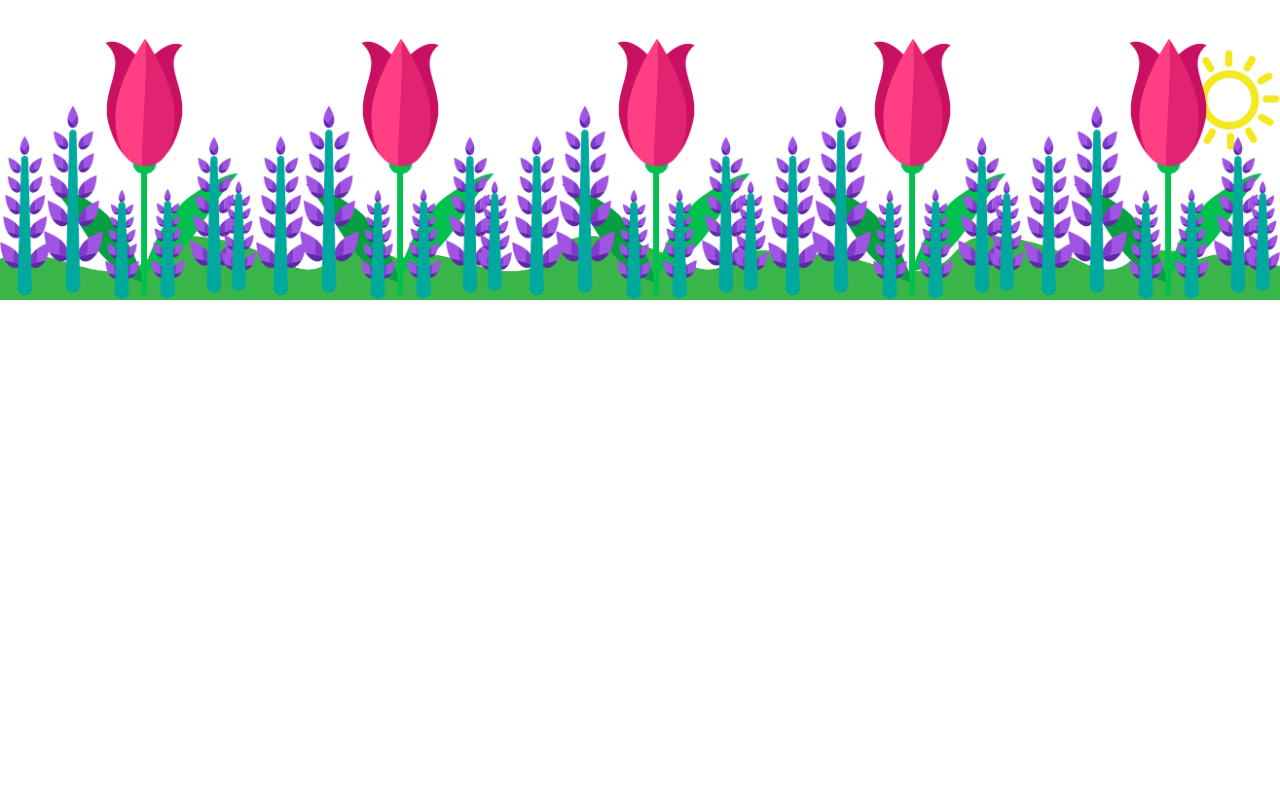
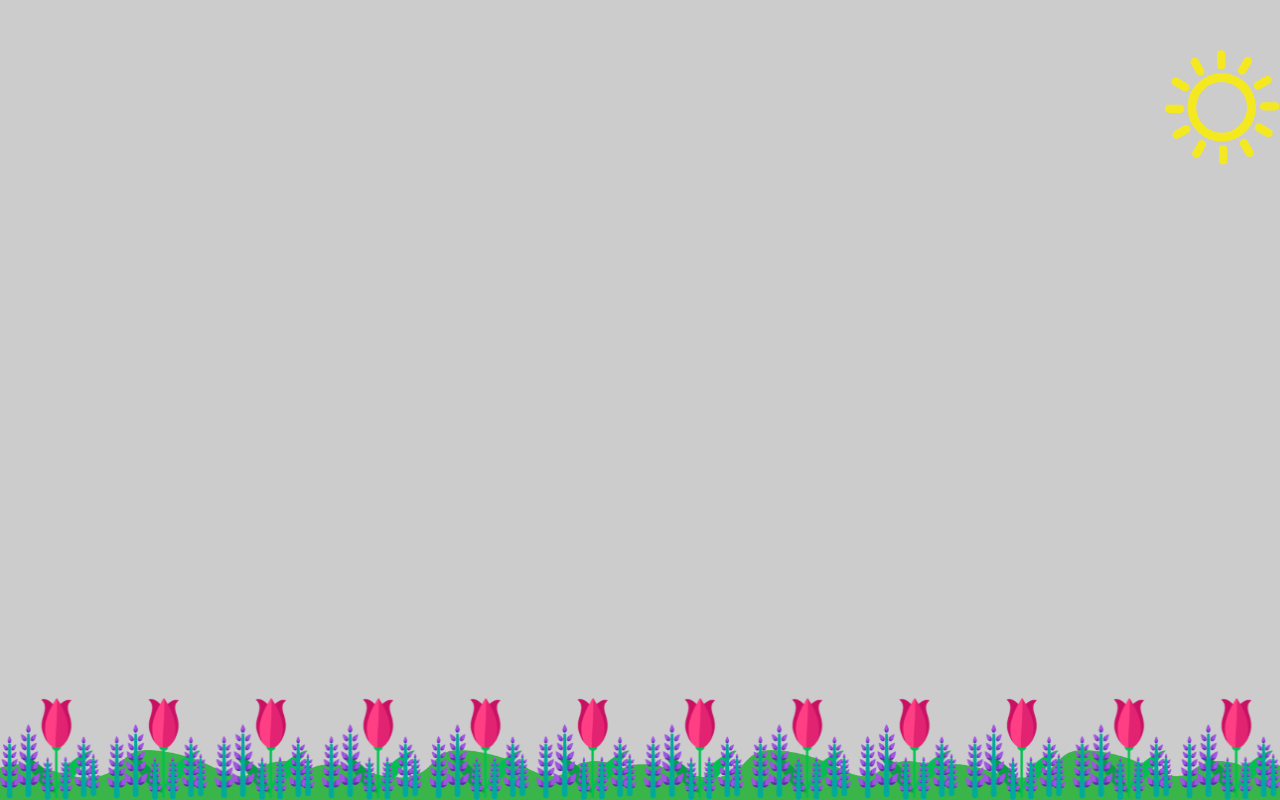
Before and after one commit to moosimin/student14, a plain HTML site: page css/background/다중배경.html in a window 1280 px wide. Drawn offline with Linux system fonts and the light colour scheme.

Commit message:
0921수정일부

```diff
--- a/css/background/다중배경.html
+++ b/css/background/다중배경.html
@@ -6,15 +6,17 @@
   <meta name="viewport" content="width=device-width, initial-scale=1.0">
   <title>다중배경</title>
   <style>
-    *{margin: 0;padding: 0;}
+    *{margin: 0; padding: 0;}
     .wrap{
-      height:300px;
-      background-image: url(images/flower.png), url(images/field2.png), url(images/sun.png);
-      background-position: left bottom, left bottom, right 50px;
-      background-size:20% auto, 400px auto, 100px auto;
-      background-repeat:space no-repeat, repeat-x, no-repeat;
+      height: 100vh;
+      background-color: #ccc;
+      background-image:
+      url(images/flower.png),url(images/sun.png) ,url(images/field2.png);
+      background-repeat: space no-repeat, no-repeat, repeat-x;
+      background-position: left bottom, right 50px, left bottom;
+      background-size: 100px,auto, auto 50px;
     }
-    </style>
+  </style>
 </head>
 <body>
   <div class="wrap"></div>
```
